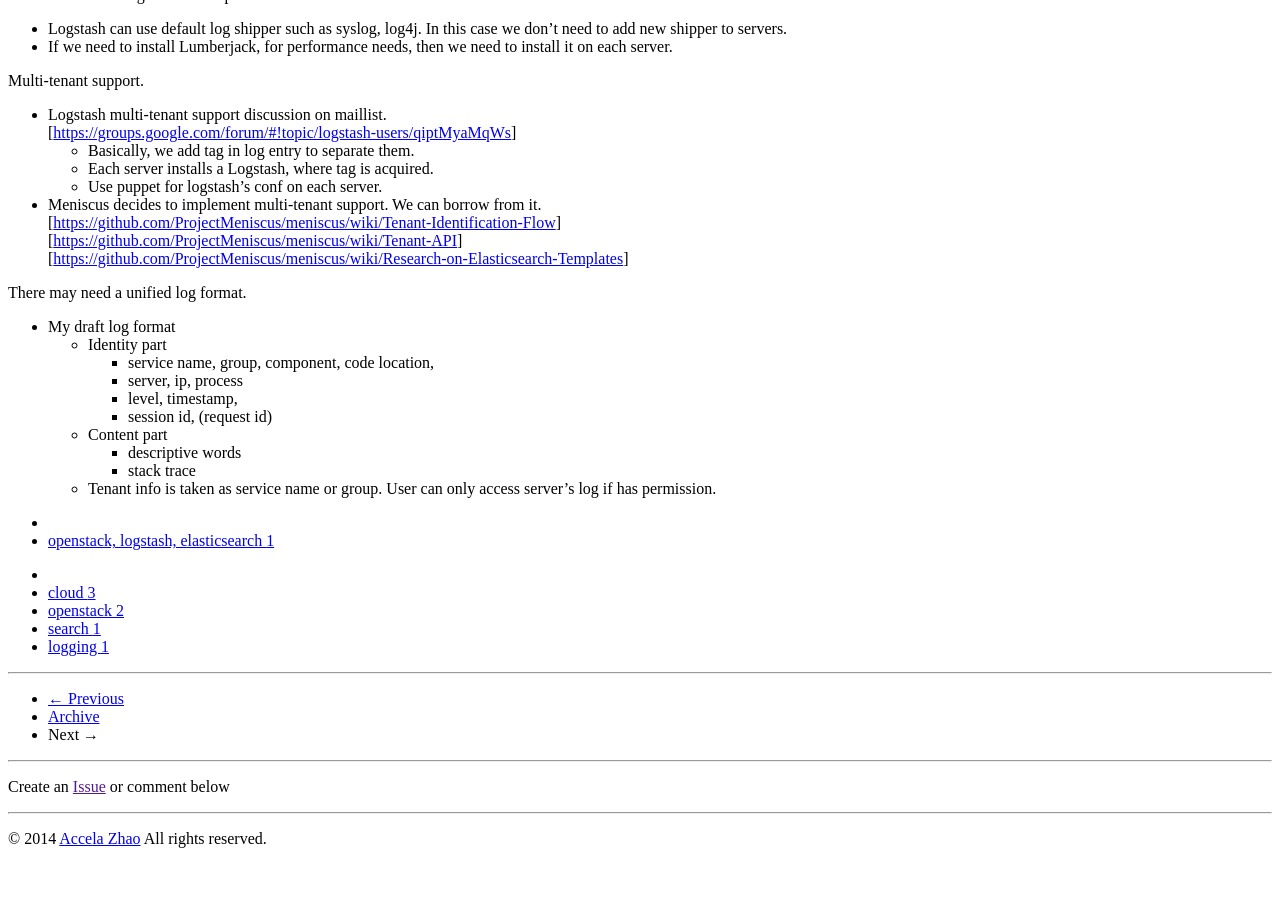
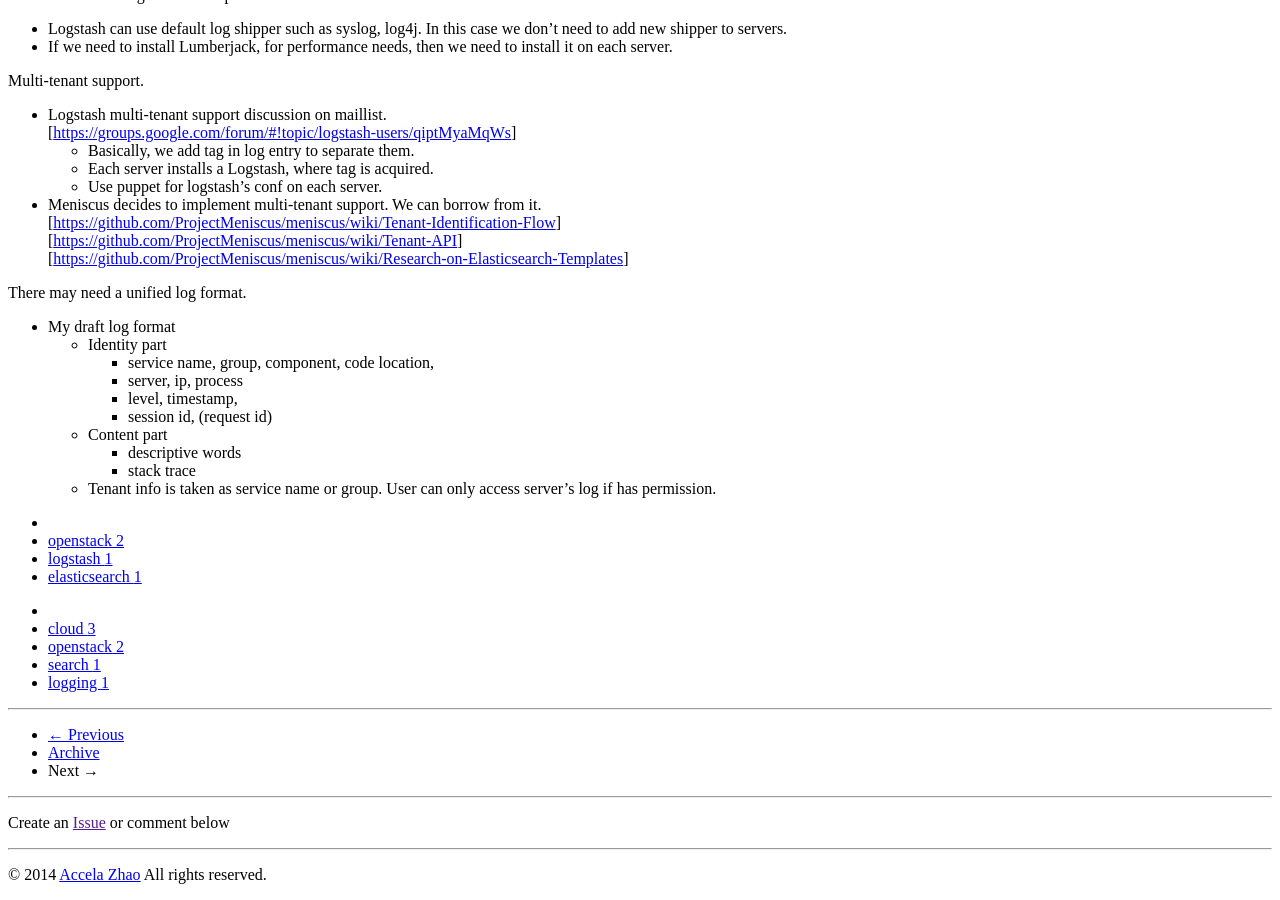
Before and after one commit to accelazh/accelazh.github.io, a Jekyll site: the page built from _posts/2014-05-8-Logstash-Elasticsearch-Kibana-Investigation.md, in a window 1280 px wide and 900 px high, scrolled down 8288 px. Built offline with Jekyll 4.4.1, drawn with Linux system fonts in a browser that asks for light colours; Markdown is read by kramdown in place of the engine named in the settings; comment, search, counter and statistics services are not loaded; a style sheet for code colours, icons or effects is not loaded; before the commit the page ends 9152 px from its top, so only the background shows below that.

```diff
--- a/_posts/2014-05-8-Logstash-Elasticsearch-Kibana-Investigation.md
+++ b/_posts/2014-05-8-Logstash-Elasticsearch-Kibana-Investigation.md
@@ -3,7 +3,7 @@ layout: post
 title: "Logstash Elasticsearch Kibana Investigation"
 tagline : " Get to know LEK"
 description: "Openstack allinone on Ubuntu with Ceilometer"
-category: "openstack, logstash, elasticsearch"
+category: ["openstack", "logstash", "elasticsearch"]
 tags: [cloud, openstack, search, logging]
 ---
 {% include JB/setup %}
```
